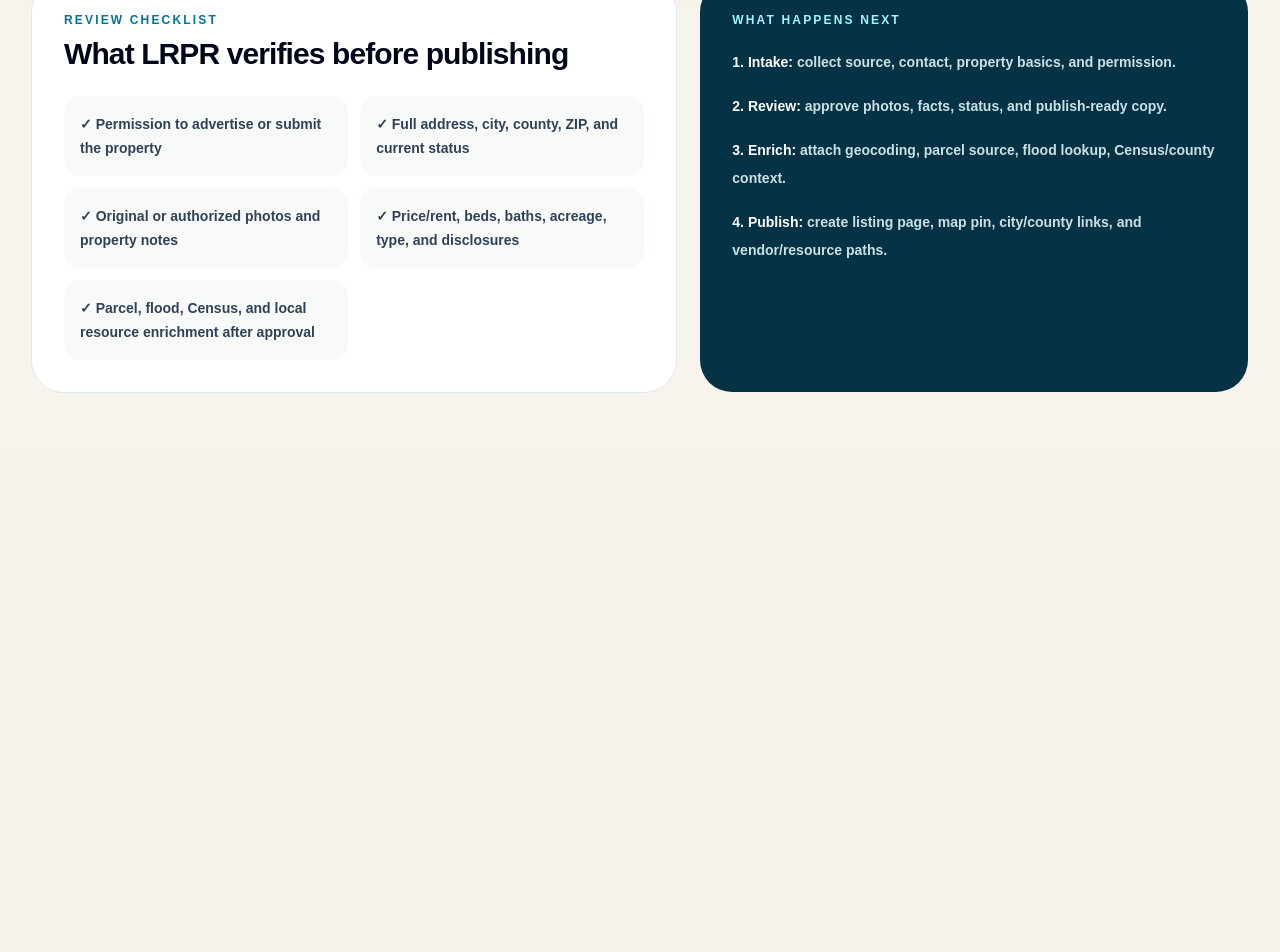
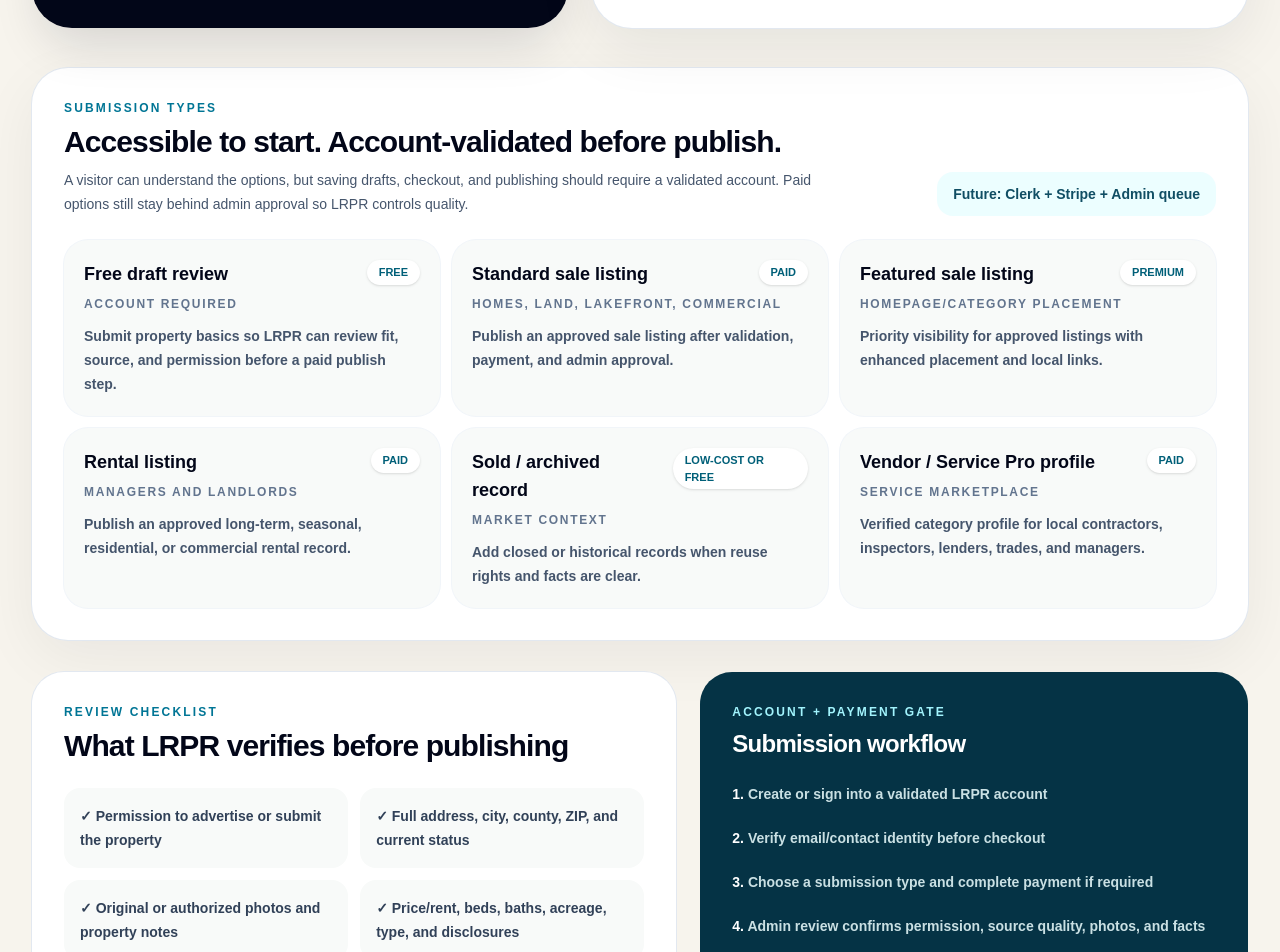
Before and after one commit to Goldendogmarketing/LRPR, a Next.js app: page /submit-listing in a window 1280 px wide. Shown: the part 1080-2032 px from the top of the page. Before the commit the page ends 1528 px from the top, so only its background shows below. Built offline with nearby package versions, Linux system fonts and the light colour scheme.

Commit message:
feat: define gated submission types

```diff
--- a/src/app/submit-listing/page.tsx
+++ b/src/app/submit-listing/page.tsx
@@ -16,6 +16,23 @@ const checklist = [
   "Parcel, flood, Census, and local resource enrichment after approval",
 ];
 
+const submissionTypes = [
+  ["Free draft review", "Free", "Account required", "Submit property basics so LRPR can review fit, source, and permission before a paid publish step."],
+  ["Standard sale listing", "Paid", "Homes, land, lakefront, commercial", "Publish an approved sale listing after validation, payment, and admin approval."],
+  ["Featured sale listing", "Premium", "Homepage/category placement", "Priority visibility for approved listings with enhanced placement and local links."],
+  ["Rental listing", "Paid", "Managers and landlords", "Publish an approved long-term, seasonal, residential, or commercial rental record."],
+  ["Sold / archived record", "Low-cost or free", "Market context", "Add closed or historical records when reuse rights and facts are clear."],
+  ["Vendor / Service Pro profile", "Paid", "Service marketplace", "Verified category profile for local contractors, inspectors, lenders, trades, and managers."],
+];
+
+const paymentGateSteps = [
+  "Create or sign into a validated LRPR account",
+  "Verify email/contact identity before checkout",
+  "Choose a submission type and complete payment if required",
+  "Admin review confirms permission, source quality, photos, and facts",
+  "Only then does LRPR publish the listing, vendor profile, or archive record",
+];
+
 export const metadata = {
   title: "Submit a Lake Region Property | LRPR",
   description: "Submit an owner, agent, or property-manager listing for Lake Region Property Resource review.",
@@ -29,7 +46,7 @@ export default function SubmitListingPage() {
         <div className="rounded-[2.5rem] bg-slate-950 p-6 text-white shadow-2xl shadow-slate-900/15 sm:p-8">
           <p className="text-xs font-black uppercase tracking-[0.2em] text-cyan-200">Approved listings only</p>
           <h1 className="mt-4 text-4xl font-black tracking-[-0.04em] sm:text-6xl">Submit a Lake Region property.</h1>
-          <p className="mt-5 text-base leading-8 text-slate-200">LRPR is built for real local inventory, not scraped Zillow-style feeds. Submit property records from owners, agents, property managers, or LRPR-verified sources so every listing can be accurate, map-ready, and enriched with official public data.</p>
+          <p className="mt-5 text-base leading-8 text-slate-200">LRPR is built for real local inventory, not scraped Zillow-style feeds. Submissions should be accessible to start, then gated by a validated account, payment when required, and admin approval before anything goes public.</p>
           <div className="mt-8 grid gap-3 sm:grid-cols-2">
             {sourceTypes.map(([title, copy]) => (
               <article className="rounded-3xl bg-white/10 p-4 ring-1 ring-white/10" key={title}>
@@ -49,6 +66,7 @@ export default function SubmitListingPage() {
           </div>
 
           <div className="grid gap-4 sm:grid-cols-2">
+              <label className="block text-sm font-black text-slate-800 sm:col-span-2">Submission type<select className="mt-2 w-full rounded-2xl border border-slate-200 px-4 py-3 font-semibold outline-none focus:border-cyan-700"><option>Free draft review</option><option>Standard sale listing</option><option>Featured sale listing</option><option>Rental listing</option><option>Sold / archived record</option><option>Vendor / Service Pro profile</option></select></label>
             <label className="block text-sm font-black text-slate-800">Your name<input className="mt-2 w-full rounded-2xl border border-slate-200 px-4 py-3 font-semibold outline-none focus:border-cyan-700" placeholder="Full name" /></label>
             <label className="block text-sm font-black text-slate-800">Email or phone<input className="mt-2 w-full rounded-2xl border border-slate-200 px-4 py-3 font-semibold outline-none focus:border-cyan-700" placeholder="Best contact" /></label>
             <label className="block text-sm font-black text-slate-800">Submission source<select className="mt-2 w-full rounded-2xl border border-slate-200 px-4 py-3 font-semibold outline-none focus:border-cyan-700"><option>Owner submitted</option><option>Agent submitted</option><option>Property manager submitted</option><option>LRPR verified</option></select></label>
@@ -66,8 +84,33 @@ export default function SubmitListingPage() {
         </form>
       </section>
 
+      <section className="mx-auto max-w-7xl px-4 pb-8 sm:px-6 lg:px-8">
+        <div className="rounded-[2.25rem] bg-white p-6 shadow-[0_18px_60px_rgba(15,23,42,0.06)] ring-1 ring-slate-200 sm:p-8">
+          <div className="mb-6 flex flex-col justify-between gap-4 sm:flex-row sm:items-end">
+            <div>
+              <p className="text-xs font-black uppercase tracking-[0.18em] text-cyan-700">Submission types</p>
+              <h2 className="mt-2 text-3xl font-black tracking-[-0.03em]">Accessible to start. Account-validated before publish.</h2>
+              <p className="mt-2 max-w-3xl text-sm leading-6 text-slate-600">A visitor can understand the options, but saving drafts, checkout, and publishing should require a validated account. Paid options still stay behind admin approval so LRPR controls quality.</p>
+            </div>
+            <div className="rounded-2xl bg-cyan-50 px-4 py-3 text-sm font-black text-cyan-900">Future: Clerk + Stripe + Admin queue</div>
+          </div>
+          <div className="grid gap-3 md:grid-cols-2 lg:grid-cols-3">
+            {submissionTypes.map(([title, price, audience, copy]) => (
+              <article className="rounded-3xl bg-[#f8faf9] p-5 ring-1 ring-slate-100" key={title}>
+                <div className="flex items-start justify-between gap-3">
+                  <h3 className="text-lg font-black text-slate-950">{title}</h3>
+                  <span className="rounded-full bg-white px-3 py-1 text-[11px] font-black uppercase text-cyan-800 shadow-sm">{price}</span>
+                </div>
+                <p className="mt-2 text-xs font-black uppercase tracking-[0.14em] text-slate-500">{audience}</p>
+                <p className="mt-3 text-sm font-semibold leading-6 text-slate-600">{copy}</p>
+              </article>
+            ))}
+          </div>
+        </div>
+      </section>
+
       <section className="mx-auto max-w-7xl px-4 pb-14 sm:px-6 lg:px-8">
-        <div className="grid gap-6 lg:grid-cols-[1fr_0.85fr]">
+        <div className="grid gap-6 lg:grid-cols-[1fr_0.85fr] lg:items-start">
           <div className="rounded-[2rem] bg-white p-6 ring-1 ring-slate-200 sm:p-8">
             <p className="text-xs font-black uppercase tracking-[0.18em] text-cyan-700">Review checklist</p>
             <h2 className="mt-2 text-3xl font-black tracking-[-0.03em]">What LRPR verifies before publishing</h2>
@@ -76,13 +119,12 @@ export default function SubmitListingPage() {
             </div>
           </div>
           <div className="rounded-[2rem] bg-cyan-950 p-6 text-white sm:p-8">
-            <p className="text-xs font-black uppercase tracking-[0.18em] text-cyan-200">What happens next</p>
+            <p className="text-xs font-black uppercase tracking-[0.18em] text-cyan-200">Account + payment gate</p>
+            <h2 className="mt-2 text-2xl font-black tracking-[-0.03em]">Submission workflow</h2>
             <ol className="mt-5 space-y-4 text-sm font-semibold leading-7 text-cyan-50/85">
-              <li><strong className="text-white">1. Intake:</strong> collect source, contact, property basics, and permission.</li>
-              <li><strong className="text-white">2. Review:</strong> approve photos, facts, status, and publish-ready copy.</li>
-              <li><strong className="text-white">3. Enrich:</strong> attach geocoding, parcel source, flood lookup, Census/county context.</li>
-              <li><strong className="text-white">4. Publish:</strong> create listing page, map pin, city/county links, and vendor/resource paths.</li>
+              {paymentGateSteps.map((step, index) => <li key={step}><strong className="text-white">{index + 1}.</strong> {step}</li>)}
             </ol>
+            <div className="mt-6 rounded-2xl bg-white/10 p-4 text-sm font-semibold leading-6 text-cyan-50 ring-1 ring-white/10">Recommended stack: Clerk for validated accounts, Stripe Checkout for paid submission types, Resend for notifications, and database-backed admin approval.</div>
           </div>
         </div>
       </section>
```
Also changed, not shown: scripts/lib/listing-intake.mjs, 1 other file (tests, documents, lock files or other folders).
